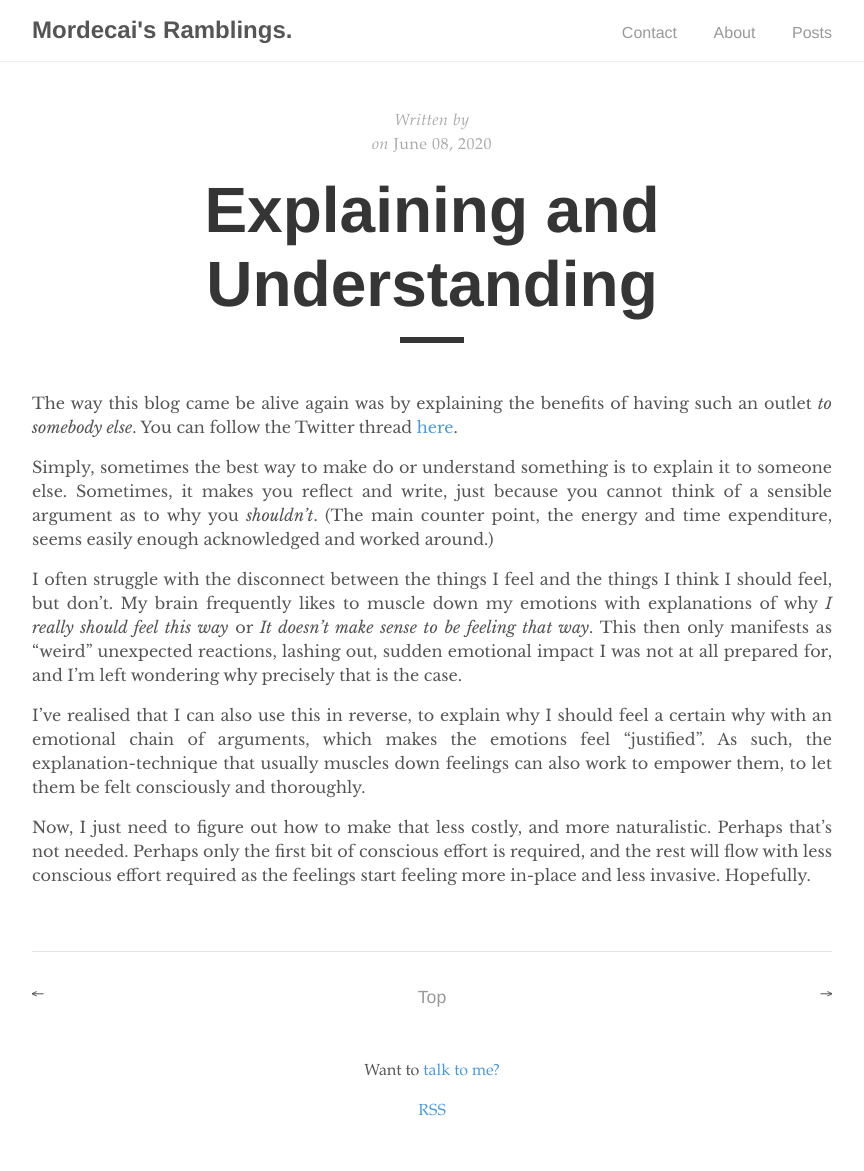
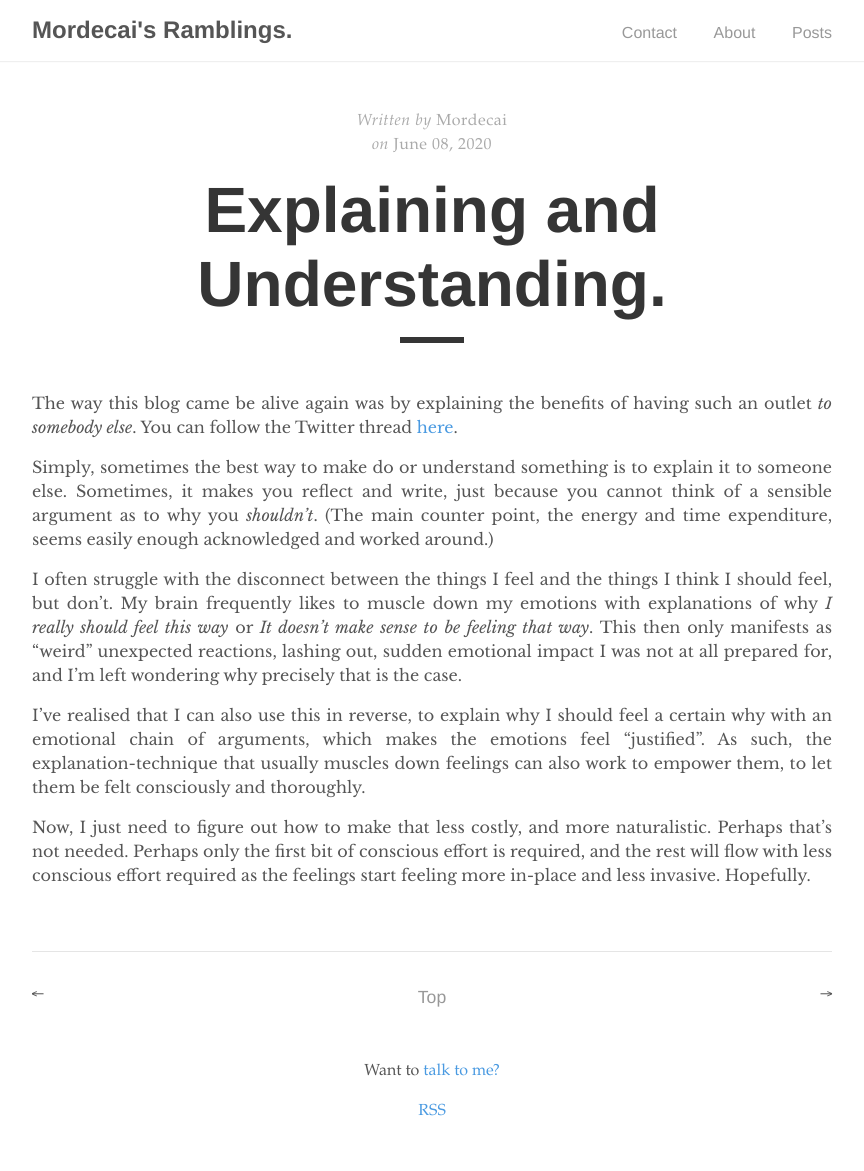
Before and after one commit to MordecaiMalignatus/mordecaimalignatus.github.io, a Jekyll site: the page built from _posts/2020-06-08-Explaining-and-Understanding.md, in a window 1280 px wide. Shown: the whole page, without its empty margins (208-1072 px from the left). Built offline with Jekyll 4.4.1, drawn with Linux system fonts in a browser that asks for light colours.

Commit message:
Add author tags.

```diff
--- a/_posts/2020-06-08-Explaining-and-Understanding.md
+++ b/_posts/2020-06-08-Explaining-and-Understanding.md
@@ -1,7 +1,8 @@
 ---
 layout: post
-title: "Explaining and Understanding"
+title: "Explaining and Understanding."
 date: Mon, 8 Jun 2020 15:40:20 -0500
+author: Mordecai
 categories: notebook
 ---
 
```
Also changed, not shown: _posts/2020-06-09-Triage,-Exhaustion-and-Loss.md (+1 -0 lines), 1 other file.
